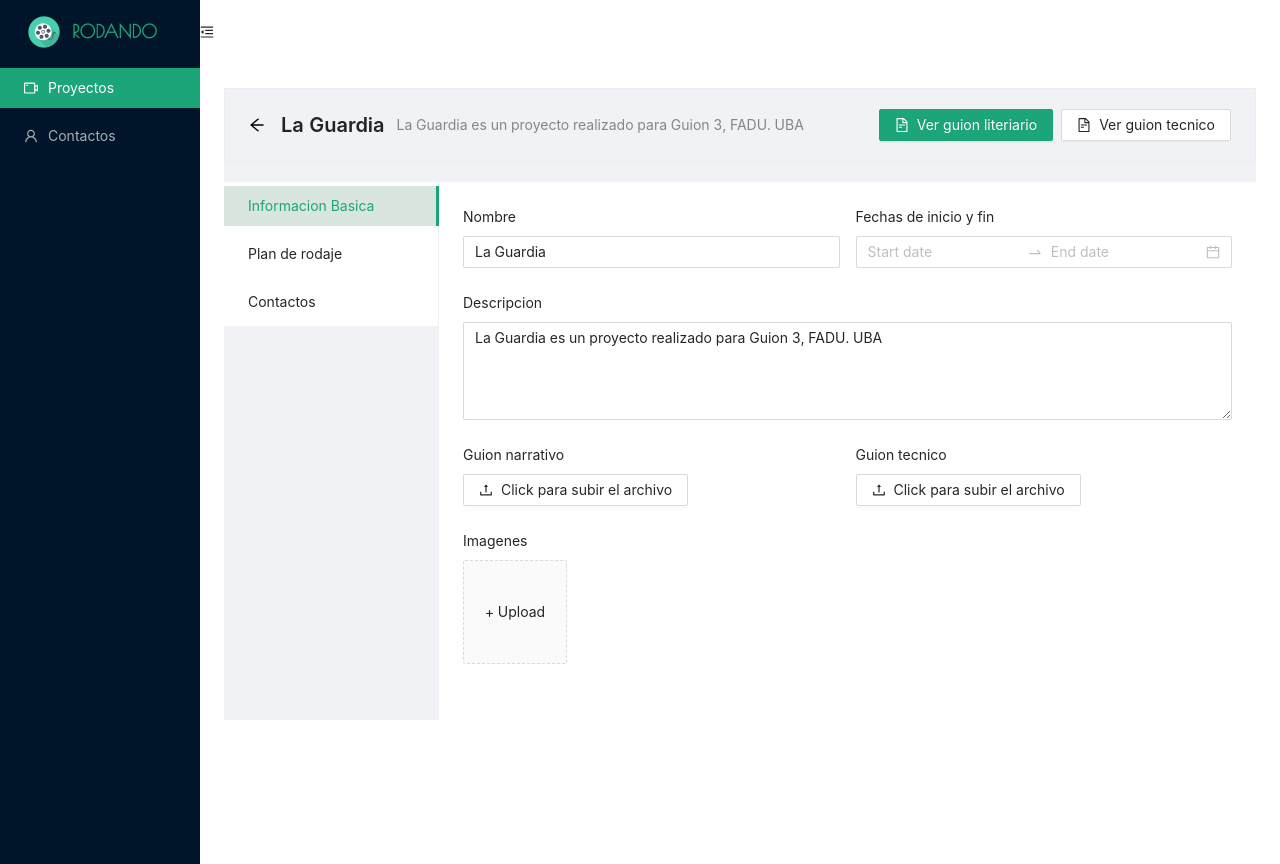
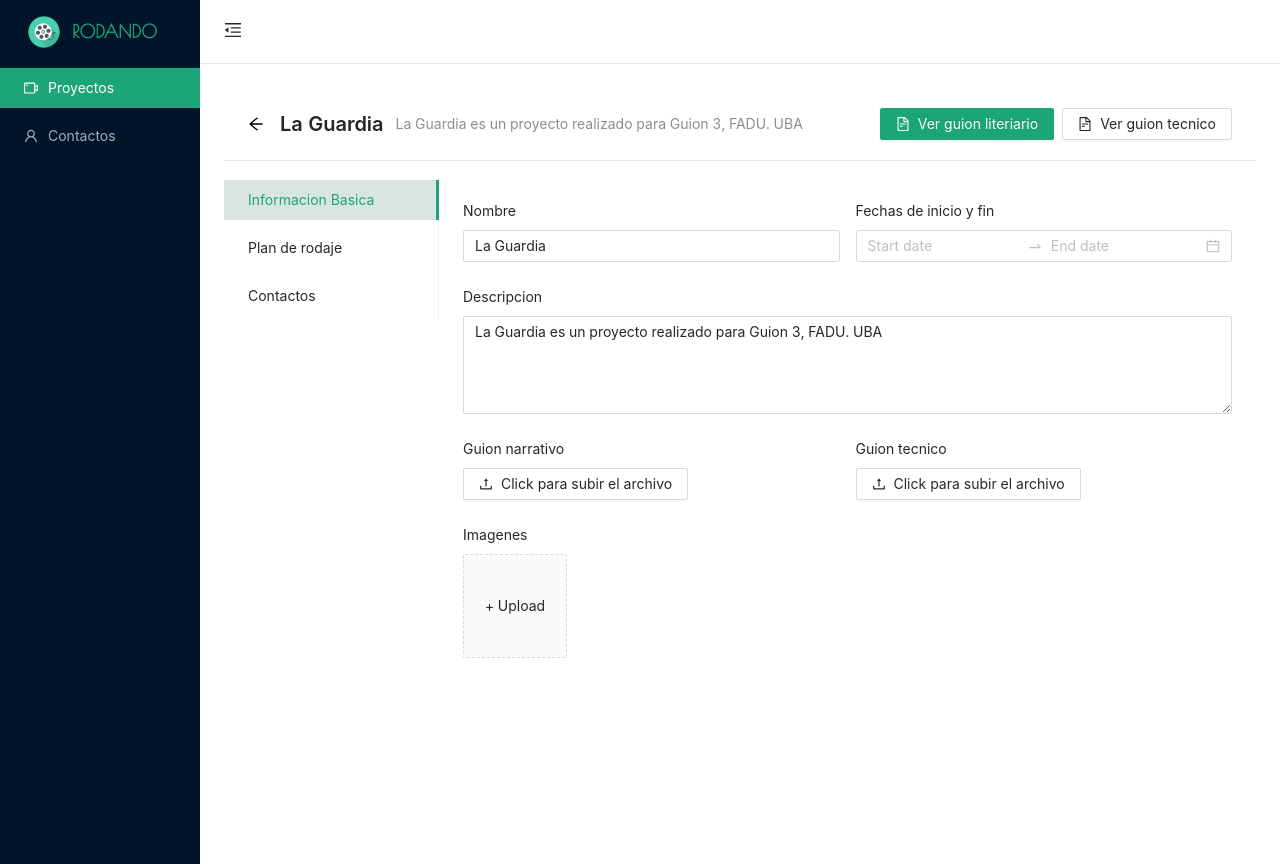
Before and after one commit to mrios/rodando, a React (Create React App) app: page /projects/1/basic in a window 1280 px wide. Built offline with nearby package versions, Linux system fonts and the light colour scheme.

Commit message:
Refactor main container styles, PageHeader and rename trigger-menu

```diff
--- a/src/App.less
+++ b/src/App.less
@@ -78,24 +78,34 @@
 }
 
 .site-layout {
+  .site-page-header {
+    background-color: @white;
+    border-bottom: 1px solid #eaeaea;
+    margin-bottom: 15px;
+  }
+  .site-header {
+    border-bottom: 1px solid #eaeaea;
+  }
+  .site-layout-subcontent {
+    background-color: @white;
+  }
   .site-layout-background {
     padding: 0;
     background: #fff;
-    .trigger {
+    .trigger-menu {
       font-size: 18px;
       line-height: 64px;
       padding: 0 24px;
       cursor: pointer;
       transition: color 0.3s;
+      &:hover {
+        color: #1890ff;
+      }
     }
-
-    .trigger:hover {
-      color: #1890ff;
+    .trigger-img {
+      &:hover {
+        cursor: pointer;
+      }
     }
   }
 }
-
-.site-page-header {
-  border: 1px solid rgb(235, 237, 240);
-  margin-bottom: 20px;
-}
```
